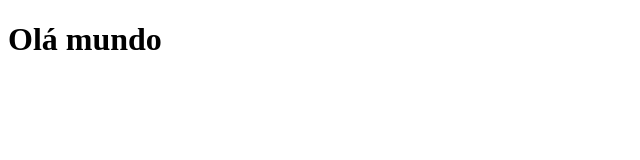
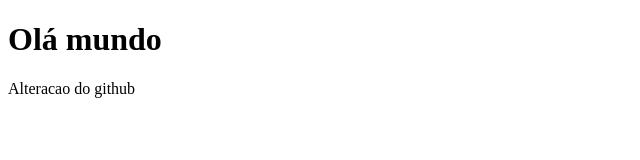
Before and after one commit to cayofelipe/Test-EP1---VsCode, a plain HTML site: page index.html in a window 1280 px wide. Shown: the whole page, without its empty margins (0-640 px from the left). Drawn offline with Linux system fonts and the light colour scheme.

Commit message:
Update index.html

```diff
--- a/index.html
+++ b/index.html
@@ -7,5 +7,6 @@
 </head>
 <body>
     <h1>Olá mundo</h1>
+    <p>Alteracao do github</p>
 </body>
 </html>
```
